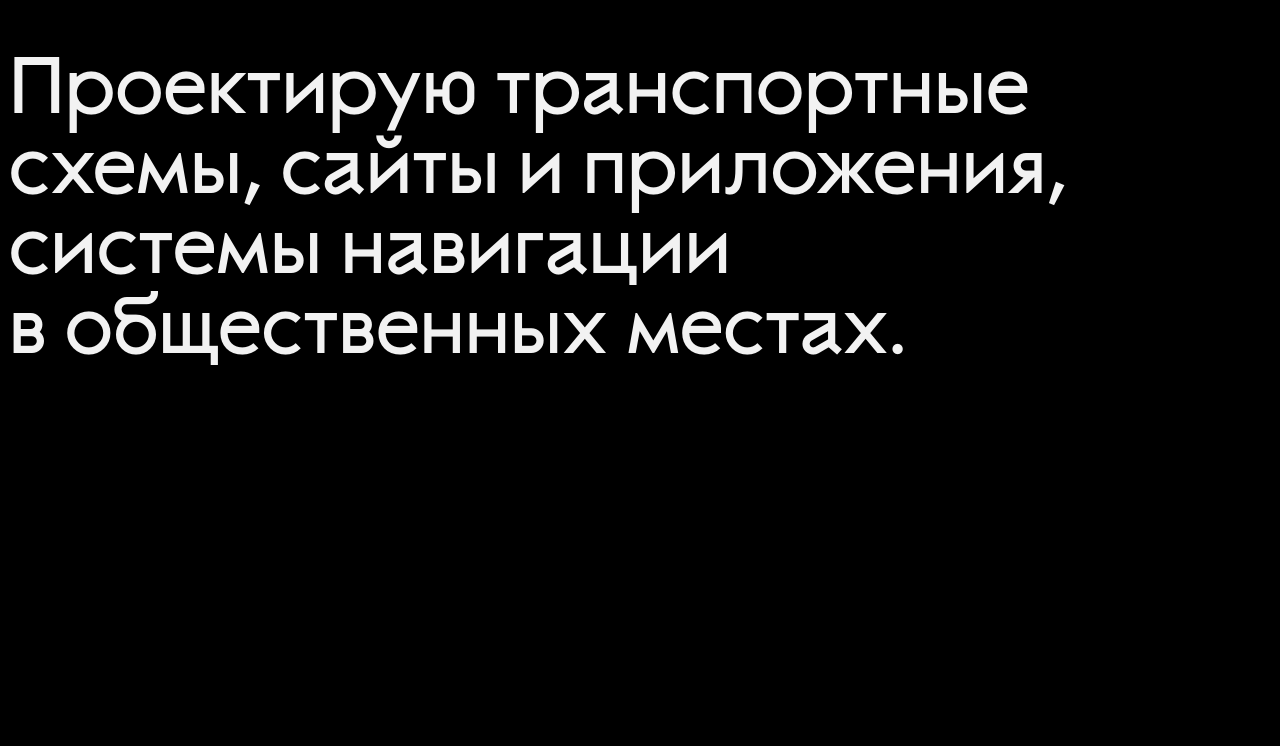
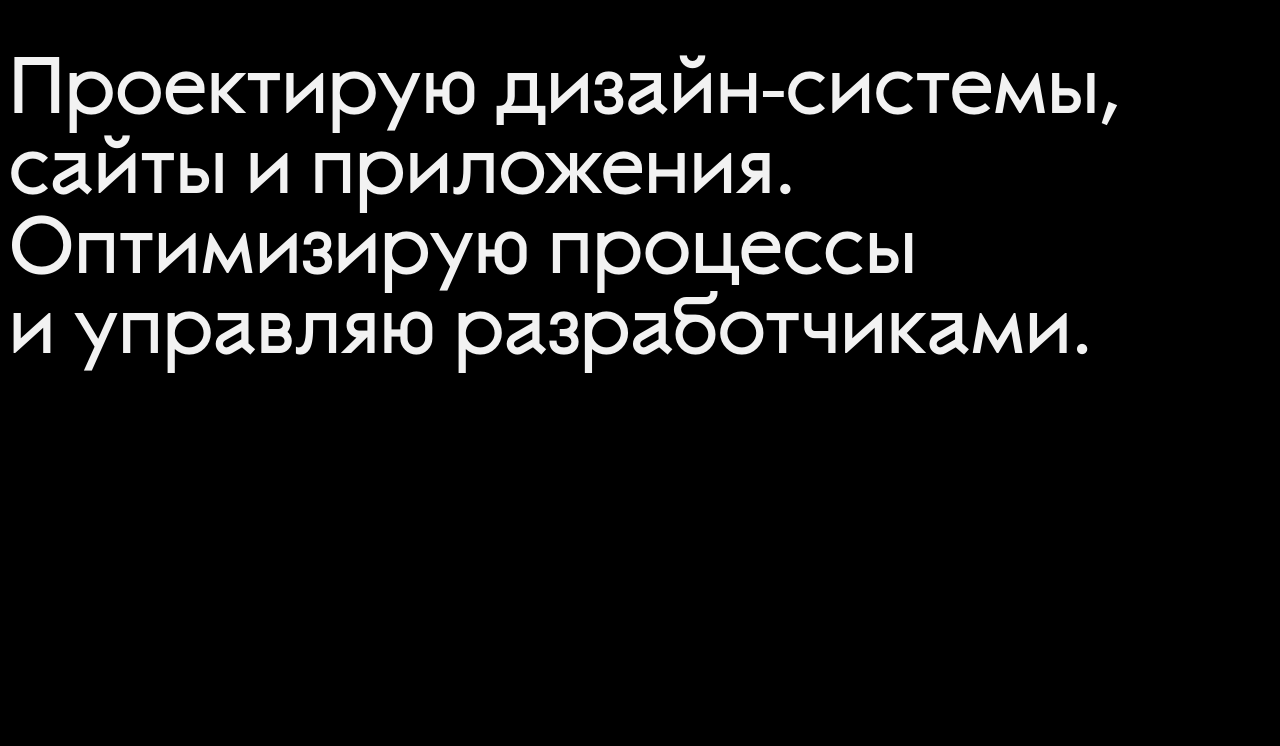
Before and after one commit to DmitryKryukov/dmitrykryukov, a plain HTML site: page index.html in a window 1280 px wide. Shown: the part 54-800 px from the top of the page. Drawn offline with Linux system fonts and the light colour scheme.

Commit message:
Release v.1.0

```diff
--- a/index.html
+++ b/index.html
@@ -1,8 +1,8 @@
 <!DOCTYPE html>
 <html lang="ru">
   <head>
-    <title>Дмитрий Крюков — резюме</title>
-    <meta name="description" content="">
+    <title>Дмитрий Крюков</title>
+    <meta name="description" content="Продуктовый и информационный дизайнер. Арт-директор в Картоне.">
     <meta charset="UTF-8">
     <meta name="viewport" content="width=device-width, initial-scale=1.0">
     <meta name="theme-color" content="#000000">
@@ -29,7 +29,7 @@
         <nav class="main-header-nav"> <a class="main-header-nav__telegram" href="https://t.me/kryukovdesign" target="_blank">Телеграм</a><a class="main-header-nav__email--big-screen" href="mailto:kryukov-design@yandex.ru">kryukov-design@yandex.ru</a><a class="main-header-nav__email--small-screen" href="mailto:kryukov-design@yandex.ru">Почта</a></nav>
       </header>
       <div class="promo">
-        <h2 class="promo__title">Проектирую транспортные схемы, сайты и&nbsp;приложения, системы навигации в&nbsp;общественных&nbsp;местах.</h2>
+        <h2 class="promo__title">Проектирую дизайн‑системы, сайты и приложения. Оптимизирую процессы и управляю разработчиками.</h2>
       </div>
       <div class="info">
         <div class="info-skills">
```
Also changed, not shown: static/opengraph.png.
